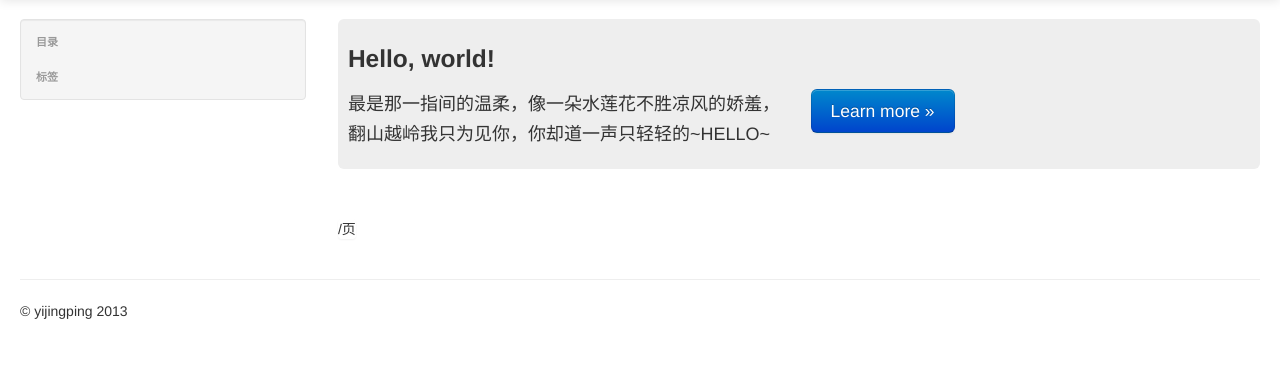
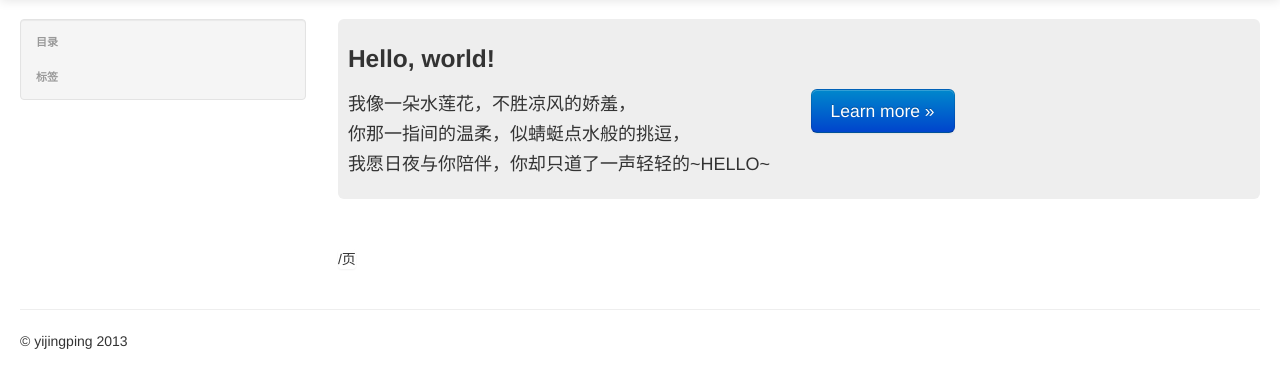
Before and after one commit to ZzzGin/django-blogs, a Django app: template blogs/templates/blogs/index.html in a window 1280 px wide. Shown: the part 41-429 px from the top of the page. Run offline with Django 3.2, Linux system fonts and the light colour scheme; the template is opened without the code that fills it, so the values that code supplies are empty; some libraries are stand-ins or nearby versions.

Commit message:
change desc

```diff
--- a/blogs/templates/blogs/index.html
+++ b/blogs/templates/blogs/index.html
@@ -48,8 +48,9 @@
     <div class="row-fluid">
       <div class="span6">
         <div><h3>Hello, world!<h3></div>
-        <p>最是那一指间的温柔，像一朵水莲花不胜凉风的娇羞，<br/>
-           翻山越岭我只为见你，你却道一声只轻轻的~HELLO~
+        <p>我像一朵水莲花，不胜凉风的娇羞，<br/>
+           你那一指间的温柔，似蜻蜓点水般的挑逗，<br/>
+           我愿日夜与你陪伴，你却只道了一声轻轻的~HELLO~
         <p/>
       </div>
       <div class="span6">
```
Also changed, not shown: README.md.
